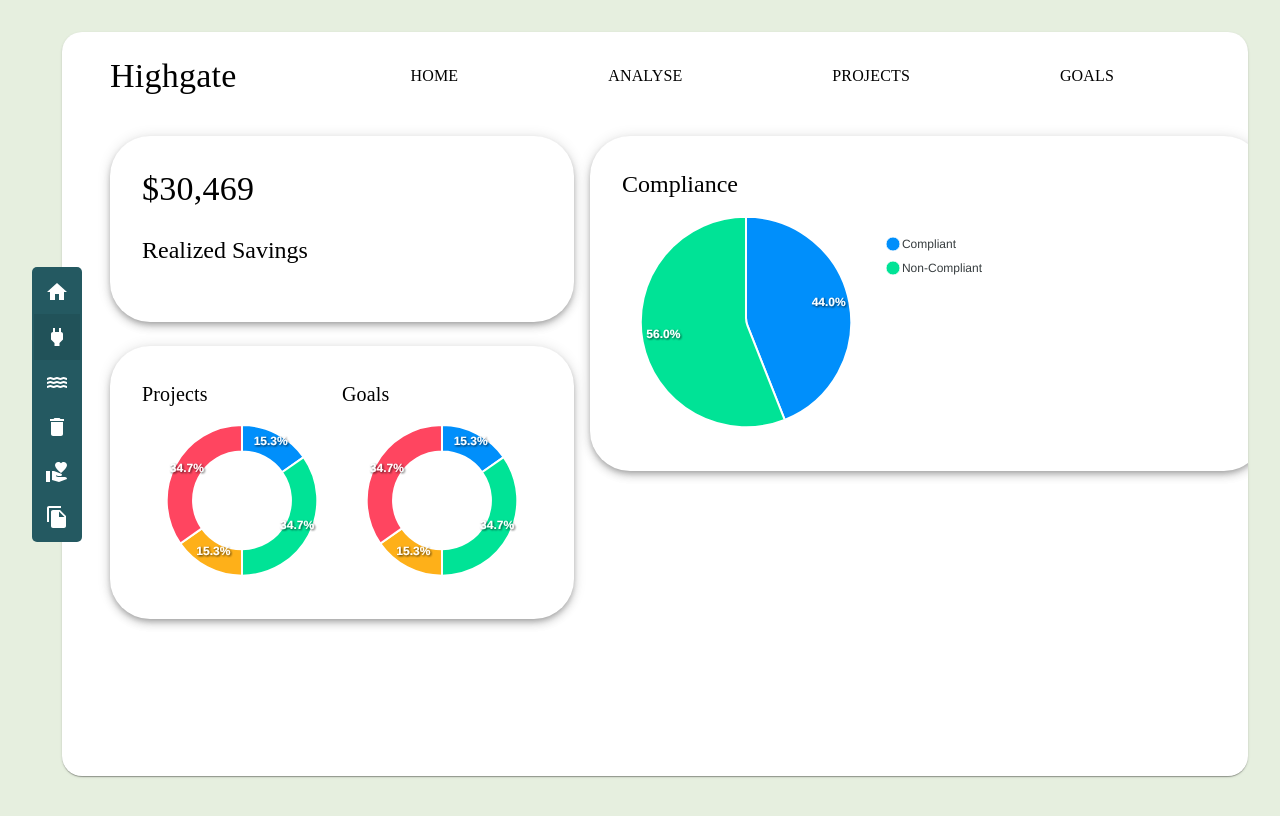
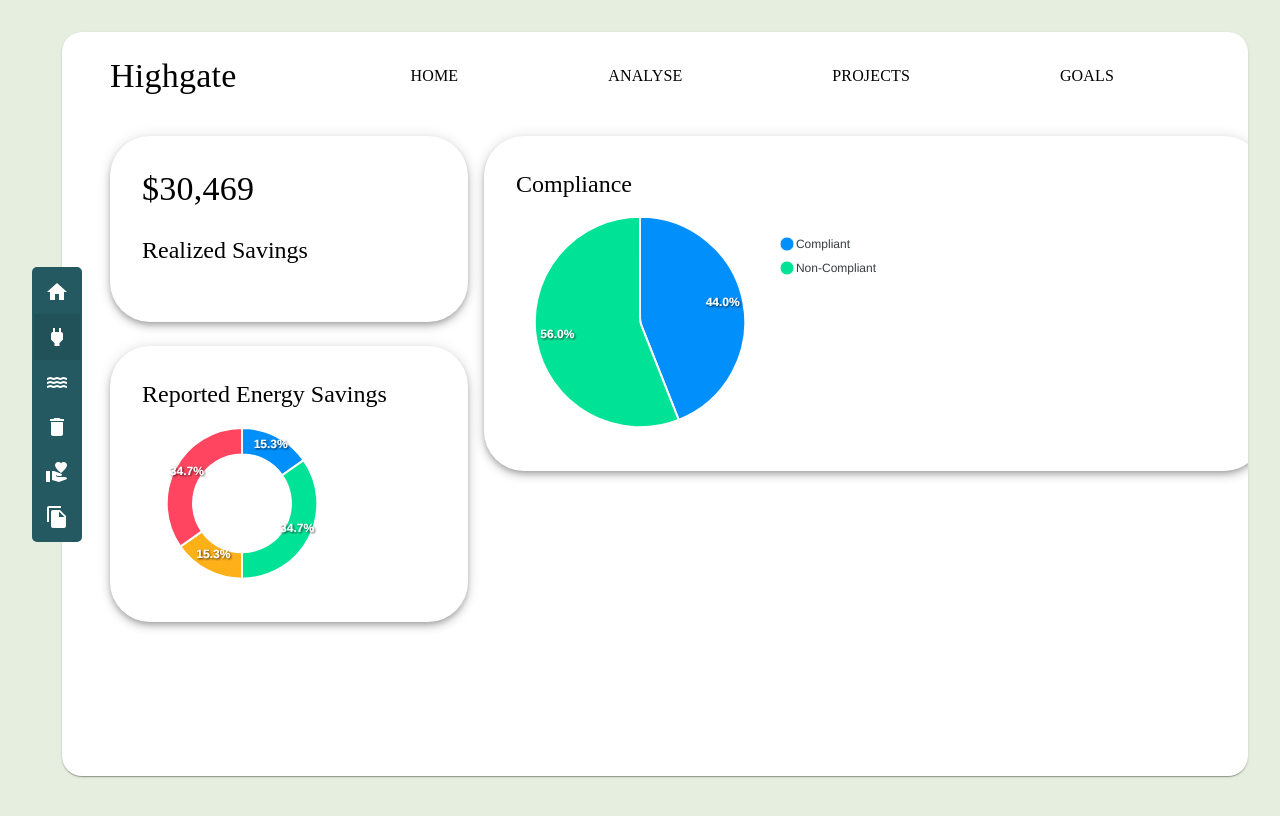
Before and after one commit to nirbhaysinghnarang/highgate_ems, a React (Create React App) app: page /home in a window 1280 px wide. Both pictures are taken after a click on the button 57 px from the left and 336 px from the top of the page. Shown: the top 816 px of the page. Built offline with nearby package versions, Linux system fonts and the light colour scheme.

Commit message:
Add line separator (electricity view)

```diff
--- a/src/Components/SavingsAnalytic.js
+++ b/src/Components/SavingsAnalytic.js
@@ -1,15 +1,25 @@
 import Chart from "react-apexcharts";
 import { Stack, Typography, Card } from "@mui/material";
+
+// const ColoredLine = ({ color }) => (
+//     <hr
+//         style={{
+//             color: color,
+//             backgroundColor: color,
+//             height: 5
+//         }}
+//     />
+// );
 
 export function SavingsAnalytic({ projectSeries, projectLabels, goalSeries, goalLabels }) {
     return (
         <Card sx={{ padding: 4, borderRadius: 10 }} elevation={5}>
-            <Stack direction="row">
-                <Stack direction="column" alignContent="flex-start">
-                    <Typography variant="h6" gutterBottom>
+            <Stack direction="column">
+                    <Typography variant="h5" gutterBottom>
                         {" "}
-                        Projects
+                        Reported Energy Savings
                     </Typography>
+                    <div style={{ borderTop: "2px solid #fff ", marginLeft: 20, marginRight: 20 }}></div>
                     <Chart
                         series={projectSeries}
                         labels={projectLabels}
@@ -29,33 +39,6 @@ export function SavingsAnalytic({ projectSeries, projectLabels, goalSeries, goal
                             },
                         }}
                     ></Chart>
-                </Stack>
-
-                <Stack direction="column">
-                    <Typography variant="h6" gutterBottom>
-                        {" "}
-                        Goals
-                    </Typography>
-                    <Chart
-                        series={goalSeries}
-                        labels={goalLabels}
-                        type="donut"
-                        width="200"
-                        options={{
-                            legend:{
-                                show:false
-                            },
-                            series: goalSeries,
-                            labels: goalLabels,
-                            plotOptions: {
-                                pie: {
-                                    showLabels:false,
-                                    expandOnClick: true,
-                                },
-                            },
-                        }}
-                    ></Chart>
-                </Stack>
             </Stack>
         </Card>
 
```
